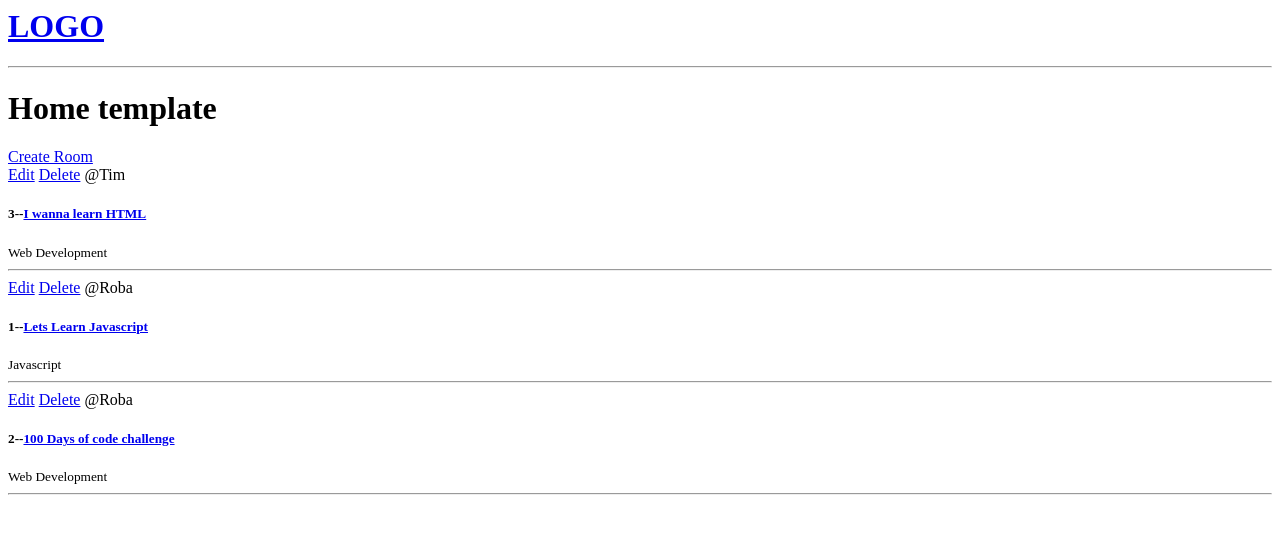
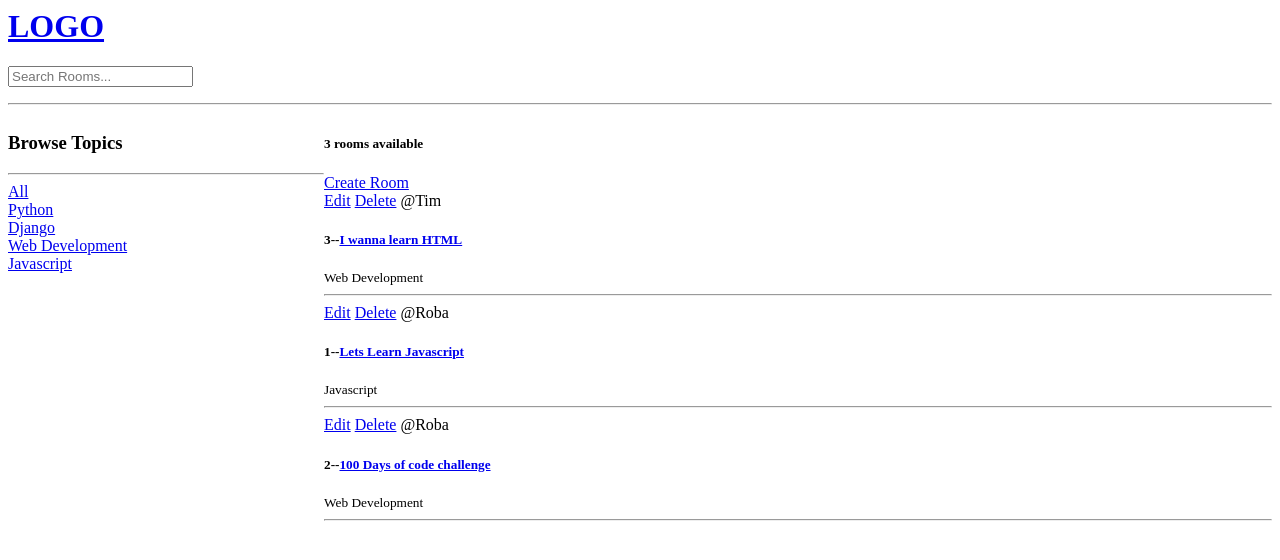
Before and after one commit to Robera16/StudyBud, a Django app: page / in a window 1280 px wide. Shown: the top 560 px of the page. Run offline with Django 3.2, Linux system fonts and the light colour scheme; data comes from the database, SQL or seed files in the repository.

Commit message:
added search functionality

```diff
--- a/base/templates/base/home.html
+++ b/base/templates/base/home.html
@@ -1,6 +1,29 @@
 {% extends 'main.html' %} {% block content %}
-<h1>Home template</h1>
+
+<style>
+  .home-container{
+    display: grid;
+    grid-template-columns: 1fr 3fr;
+  }
+</style>
+
+<div class="home-container">
+
   <div>
+    <h3>Browse Topics</h3>
+    <hr>
+    <div>
+      <a href="{% url 'home' %}">All</a>
+    </div>
+    {% for topic in topics %}
+      <div>
+        <a href="{% url 'home' %}?q={{topic.name}}">{{topic.name}}</a>
+      </div>
+    {% endfor %}
+  </div>
+
+  <div>
+    <h5>{{room_count}} rooms available</h5>
     <a href="{% url 'create-room' %}">Create Room</a>
     <div>
       {% for room in rooms %}
@@ -15,4 +38,6 @@
       {% endfor %}
     </div>
   </div>
+
+</div>
 {% endblock %}
--- a/base/views.py
+++ b/base/views.py
@@ -1,6 +1,7 @@
 from django import forms
 from django.shortcuts import render, redirect
-from .models import Room
+from django.db.models import Q
+from .models import Room, Topic
 from .forms import RoomForm
 # rooms = [
 #     {'id': 1, 'name': 'Lets learn python'},
@@ -10,8 +11,19 @@ from .forms import RoomForm
 
 
 def home(request):
-    rooms = Room.objects.all()
-    context = {'rooms': rooms}
+    q = request.GET.get('q') if request.GET.get('q') !=None else ''
+    rooms = Room.objects.filter(   # search room by topic, name or description
+        Q(topic__name__icontains=q) |
+        Q(name__icontains=q) |
+        Q(description__icontains=q)
+        )
+    # whatever value we have in topic_name at least it contains q(empty string or query para value)
+    # if topic__name=q, nothing is going to be filtered because q is empty
+    # q=t return both web developmen(t) and javascrip(t)
+    # if we don't have query parameter(q=''), all of topic name match that
+    topics = Topic.objects.all()
+    room_count = rooms.count()
+    context = {'rooms': rooms, 'topics': topics, 'room_count': room_count}
     return render(request, 'base/home.html', context)
 
 def room(request, pk):
--- a/devprocess.txt
+++ b/devprocess.txt
@@ -23,3 +23,6 @@
     Room
     Description
                     Topic
+
+4,
+    dynamic search - when we search by topic or room or username(multiple search parameter)
--- a/templates/navbar.html
+++ b/templates/navbar.html
@@ -1,5 +1,7 @@
 <a href="/">
   <h1>LOGO</h1>
 </a>
-
+<form method="GET" action="{% url 'home' %}">
+  <input type="text" name='q' placeholder="Search Rooms..."/>
+</form>
 <hr />
```
Lines whose indentation alone changed are shown as unchanged.
